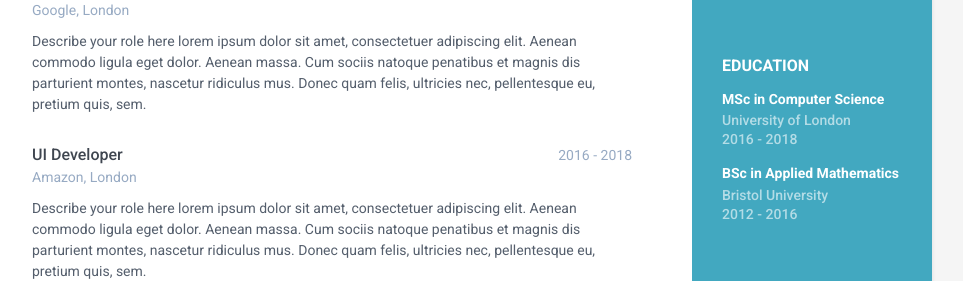
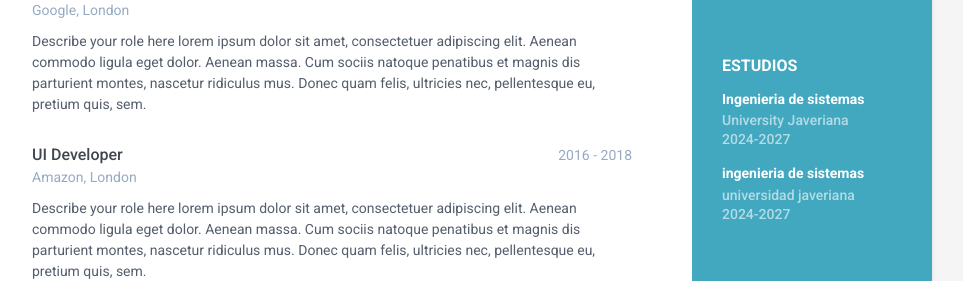
Before and after one commit to santiagohernandezmorales3-collab/Hernandez-cv, a plain HTML site: page index.html in a window 1280 px wide. Shown: the part 618-899 px from the top of the page, without its empty margins (188-1151 px from the left). Drawn offline with Linux system fonts and the light colour scheme.

Commit message:
feature: actualizar sección estudios

```diff
--- a/index.html
+++ b/index.html
@@ -40,16 +40,16 @@
                 </ul>
             </div><!--//contact-container-->
             <div class="education-container container-block">
-                <h2 class="container-block-title">Education</h2>
+                <h2 class="container-block-title">Estudios</h2>
                 <div class="item">
-                    <h4 class="degree">MSc in Computer Science</h4>
-                    <h5 class="meta">University of London</h5>
-	                    <div class="time">2016 - 2018</div>
+                    <h4 class="degree">Ingenieria de sistemas</h4>
+                    <h5 class="meta">University Javeriana</h5>
+	                    <div class="time">2024-2027</div>
                 </div><!--//item-->
                 <div class="item">
-                    <h4 class="degree">BSc in Applied Mathematics</h4>
-                    <h5 class="meta">Bristol University</h5>
-                    <div class="time">2012 - 2016</div>
+                    <h4 class="degree">ingenieria de sistemas</h4>
+                    <h5 class="meta">universidad javeriana</h5>
+                    <div class="time">2024-2027</div>
                 </div><!--//item-->
             </div><!--//education-container-->
 
```
